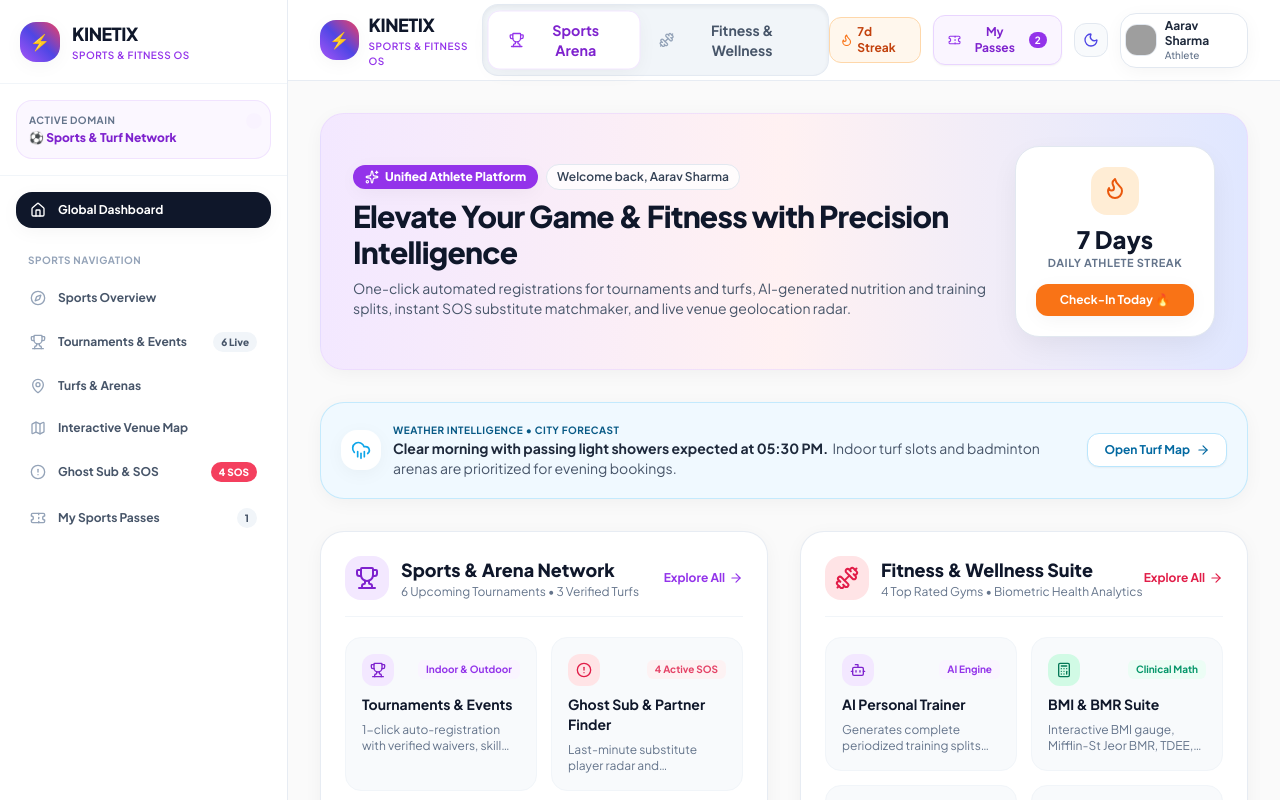
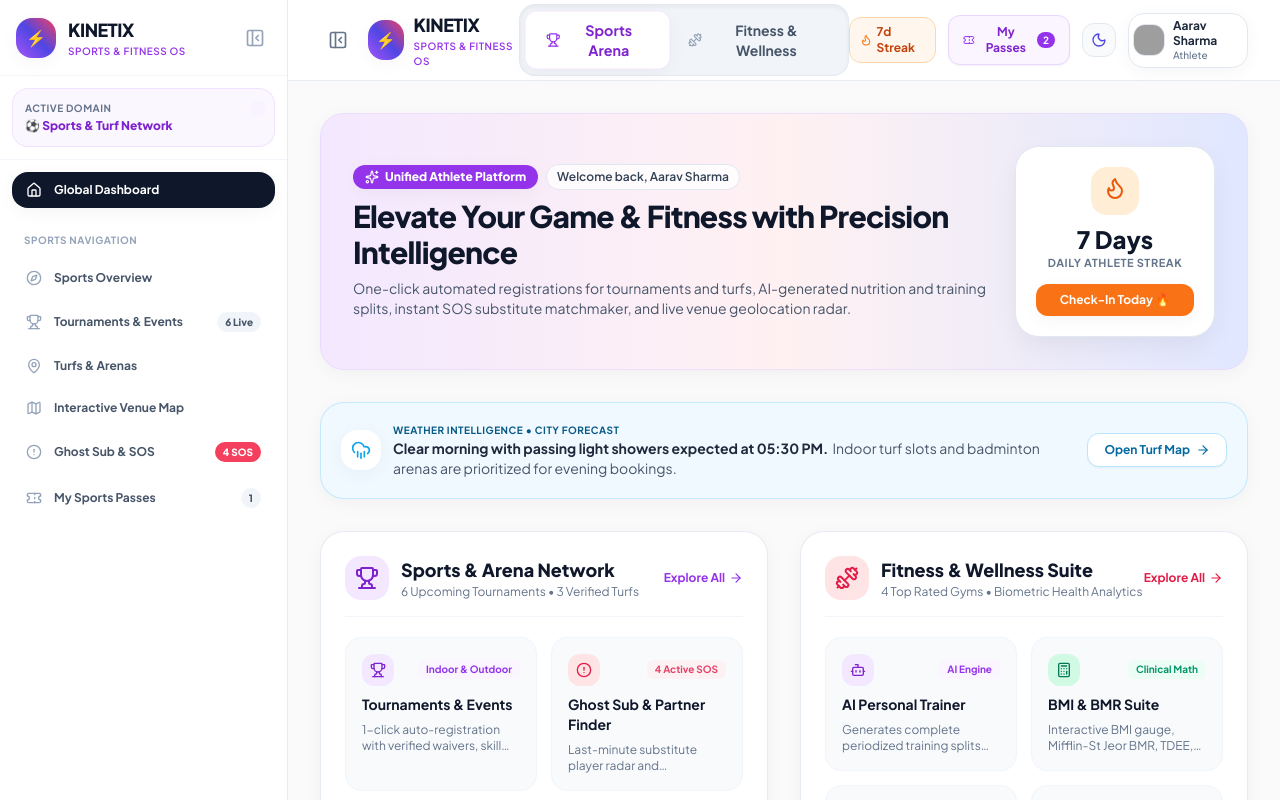
Before and after one commit to SahilSharma9024/ZeroToDeployed, a React (Vite) app: page / in a window 1280 px wide. Shown: the top 800 px of the page. Built offline with nearby package versions, Linux system fonts and the light colour scheme; grey boxes are pictures that could not be loaded.

Commit message:
colapsable sidebar

```diff
--- a/src/components/common/Navbar.tsx
+++ b/src/components/common/Navbar.tsx
@@ -1,6 +1,6 @@
 import React from 'react';
 import { useApp } from '../../context/AppContext';
-import { Trophy, Dumbbell, Ticket, Menu, Sun, Moon, Flame } from 'lucide-react';
+import { Trophy, Dumbbell, Ticket, Menu, Sun, Moon, Flame, PanelLeftClose, PanelLeftOpen } from 'lucide-react';
 
 export const Navbar: React.FC = () => {
   const {
@@ -13,7 +13,9 @@ export const Navbar: React.FC = () => {
     setIsProfileOpen,
     theme,
     toggleTheme,
-    setIsMobileSidebarOpen
+    setIsMobileSidebarOpen,
+    isSidebarCollapsed,
+    toggleSidebarCollapse,
   } = useApp();
 
   return (
@@ -21,14 +23,25 @@ export const Navbar: React.FC = () => {
       <div className="max-w-7xl mx-auto px-4 sm:px-6 lg:px-8">
         <div className="flex items-center justify-between h-16 sm:h-20">
 
-          {/* Left: Mobile Menu Button & Brand Logo */}
+          {/* Left: Mobile Menu Button & Brand Logo & Desktop Collapse Toggle */}
           <div className="flex items-center gap-3">
+            {/* Mobile menu trigger */}
             <button
               onClick={() => setIsMobileSidebarOpen(true)}
               className="p-2 rounded-xl text-slate-600 dark:text-slate-300 hover:bg-slate-100 dark:hover:bg-slate-800 lg:hidden"
               aria-label="Open sidebar"
             >
               <Menu className="w-5 h-5" />
+            </button>
+
+            {/* Desktop collapse toggle */}
+            <button
+              onClick={toggleSidebarCollapse}
+              className="hidden lg:flex p-2 rounded-xl text-slate-500 hover:text-slate-800 dark:text-slate-400 dark:hover:text-slate-100 hover:bg-slate-100 dark:hover:bg-slate-800 transition-colors"
+              title={isSidebarCollapsed ? "Expand sidebar (Ctrl+B)" : "Collapse sidebar (Ctrl+B)"}
+              aria-label={isSidebarCollapsed ? "Expand sidebar" : "Collapse sidebar"}
+            >
+              {isSidebarCollapsed ? <PanelLeftOpen className="w-5 h-5" /> : <PanelLeftClose className="w-5 h-5" />}
             </button>
 
             {/* Clickable Brand Logo to return Home */}
--- a/src/components/common/Sidebar.tsx
+++ b/src/components/common/Sidebar.tsx
@@ -1,4 +1,4 @@
-import React from 'react';
+import React, { useEffect } from 'react';
 import { useApp } from '../../context/AppContext';
 import { ActivePage } from '../../types';
 import {
@@ -18,8 +18,9 @@ import {
   Moon,
   X,
   Compass,
-  CheckCircle2,
-  CalendarCheck
+  CalendarCheck,
+  PanelLeftClose,
+  PanelLeftOpen,
 } from 'lucide-react';
 
 export const Sidebar: React.FC = () => {
@@ -35,8 +36,22 @@ export const Sidebar: React.FC = () => {
     gymBuddies,
     isMobileSidebarOpen,
     setIsMobileSidebarOpen,
+    isSidebarCollapsed,
+    toggleSidebarCollapse,
     incrementStreak,
   } = useApp();
+
+  // Keyboard shortcut Ctrl+B / Cmd+B to toggle sidebar collapse
+  useEffect(() => {
+    const handleKeyDown = (e: KeyboardEvent) => {
+      if ((e.ctrlKey || e.metaKey) && e.key.toLowerCase() === 'b') {
+        e.preventDefault();
+        toggleSidebarCollapse();
+      }
+    };
+    window.addEventListener('keydown', handleKeyDown);
+    return () => window.removeEventListener('keydown', handleKeyDown);
+  }, [toggleSidebarCollapse]);
 
   const handleNav = (page: ActivePage) => {
     setActivePage(page);
@@ -78,42 +93,84 @@ export const Sidebar: React.FC = () => {
 
       {/* Sidebar Container */}
       <aside
-        className={`fixed top-0 bottom-0 left-0 z-50 w-72 bg-white dark:bg-slate-900 border-r border-slate-200/80 dark:border-slate-800 flex flex-col justify-between transition-transform duration-300 ease-in-out lg:translate-x-0 lg:static ${
-          isMobileSidebarOpen ? 'translate-x-0' : '-translate-x-full'
-        }`}
+        className={`fixed top-0 bottom-0 left-0 z-50 bg-white dark:bg-slate-900 border-r border-slate-200/80 dark:border-slate-800 flex flex-col justify-between transition-all duration-300 ease-in-out lg:static ${
+          isMobileSidebarOpen ? 'translate-x-0 w-72' : '-translate-x-full lg:translate-x-0'
+        } ${isSidebarCollapsed ? 'lg:w-20' : 'lg:w-72'} w-72`}
       >
-        <div className="flex flex-col h-full overflow-y-auto">
+        <div className="flex flex-col h-full overflow-y-auto overflow-x-hidden">
 
-          {/* Top Brand & Close on Mobile */}
-          <div className="p-5 border-b border-slate-100 dark:border-slate-800 flex items-center justify-between">
+          {/* Top Brand & Collapse/Close Actions */}
+          <div className={`p-4 border-b border-slate-100 dark:border-slate-800 flex items-center ${
+            isSidebarCollapsed ? 'lg:justify-center' : 'justify-between'
+          }`}>
+            {!isSidebarCollapsed ? (
+              <>
                 <button
                   onClick={() => handleNav('home')}
-              className="flex items-center gap-3 text-left group"
+                  className="flex items-center gap-3 text-left group min-w-0"
                   title="Return to Home"
                 >
-              <div className="w-10 h-10 rounded-2xl bg-gradient-to-tr from-purple-500 via-indigo-600 to-rose-500 flex items-center justify-center text-white shadow-soft group-hover:scale-105 transition-transform">
+                  <div className="w-10 h-10 rounded-2xl bg-gradient-to-tr from-purple-500 via-indigo-600 to-rose-500 flex items-center justify-center text-white shadow-soft group-hover:scale-105 transition-transform flex-shrink-0">
                     <span className="font-extrabold text-base">⚡</span>
                   </div>
-              <div>
-                <h1 className="text-lg font-black tracking-tight text-slate-900 dark:text-white flex items-center gap-1.5">
+                  <div className="truncate">
+                    <h1 className="text-lg font-black tracking-tight text-slate-900 dark:text-white flex items-center gap-1.5 truncate">
                       KINETIX
                     </h1>
-                <p className="text-[10px] font-semibold text-purple-600 dark:text-purple-400 uppercase tracking-wider">
+                    <p className="text-[10px] font-semibold text-purple-600 dark:text-purple-400 uppercase tracking-wider truncate">
                       Sports & Fitness OS
                     </p>
                   </div>
                 </button>
 
+                <div className="flex items-center gap-1">
+                  {/* Desktop Collapse Button */}
+                  <button
+                    onClick={toggleSidebarCollapse}
+                    className="hidden lg:flex p-1.5 rounded-xl text-slate-400 hover:text-slate-700 dark:hover:text-slate-200 hover:bg-slate-100 dark:hover:bg-slate-800 transition-colors"
+                    title="Collapse sidebar (Ctrl+B)"
+                    aria-label="Collapse sidebar"
+                  >
+                    <PanelLeftClose className="w-5 h-5" />
+                  </button>
+
+                  {/* Mobile Close Button */}
                   <button
                     onClick={() => setIsMobileSidebarOpen(false)}
                     className="p-1.5 rounded-xl text-slate-400 hover:text-slate-600 hover:bg-slate-100 dark:hover:bg-slate-800 lg:hidden"
+                    title="Close sidebar"
+                    aria-label="Close sidebar"
                   >
                     <X className="w-5 h-5" />
                   </button>
                 </div>
+              </>
+            ) : (
+              /* Collapsed Header (Desktop) */
+              <div className="flex flex-col items-center gap-2">
+                <button
+                  onClick={() => handleNav('home')}
+                  className="w-10 h-10 rounded-2xl bg-gradient-to-tr from-purple-500 via-indigo-600 to-rose-500 flex items-center justify-center text-white shadow-soft hover:scale-105 transition-transform"
+                  title="KINETIX Home"
+                >
+                  <span className="font-extrabold text-base">⚡</span>
+                </button>
+
+                <button
+                  onClick={toggleSidebarCollapse}
+                  className="p-1.5 rounded-xl text-slate-400 hover:text-purple-600 dark:hover:text-purple-400 hover:bg-purple-50 dark:hover:bg-purple-950/50 transition-colors"
+                  title="Expand sidebar (Ctrl+B)"
+                  aria-label="Expand sidebar"
+                >
+                  <PanelLeftOpen className="w-5 h-5" />
+                </button>
+              </div>
+            )}
+          </div>
 
           {/* Mode Pill Badge */}
-          <div className="p-4 border-b border-slate-100 dark:border-slate-800/80">
+          <div className="p-3 border-b border-slate-100 dark:border-slate-800/80">
+            {!isSidebarCollapsed ? (
               <div className={`p-3 rounded-2xl border transition-colors ${
                 mode === 'sports'
                   ? 'bg-purple-50/80 dark:bg-purple-950/30 border-purple-200/60 dark:border-purple-800/40'
@@ -133,31 +190,54 @@ export const Sidebar: React.FC = () => {
                   {mode === 'sports' ? '⚽ Sports & Turf Network' : '🏋️ Fitness & Wellness Suite'}
                 </p>
               </div>
+            ) : (
+              <div
+                className={`p-2 rounded-2xl border flex flex-col items-center justify-center transition-colors ${
+                  mode === 'sports'
+                    ? 'bg-purple-50/80 dark:bg-purple-950/30 border-purple-200/60 dark:border-purple-800/40 text-purple-700 dark:text-purple-300'
+                    : 'bg-rose-50/80 dark:bg-rose-950/30 border-rose-200/60 dark:border-rose-800/40 text-rose-600 dark:text-rose-300'
+                }`}
+                title={mode === 'sports' ? 'Active: Sports & Turf Network' : 'Active: Fitness & Wellness Suite'}
+              >
+                <span className="text-base">{mode === 'sports' ? '⚽' : '🏋️'}</span>
+                <span className={`w-1.5 h-1.5 rounded-full mt-1 ${
+                  mode === 'sports' ? 'bg-purple-500 animate-pulse' : 'bg-rose-500 animate-pulse'
+                }`} />
+              </div>
+            )}
           </div>
 
           {/* Navigation Links */}
-          <div className="p-4 space-y-1.5 flex-1">
+          <div className={`p-3 space-y-1.5 flex-1 ${isSidebarCollapsed ? 'flex flex-col items-center' : ''}`}>
 
             {/* Global Home Link */}
             <button
               onClick={() => handleNav('home')}
-              className={`w-full flex items-center justify-between px-3.5 py-2.5 rounded-2xl text-xs font-bold transition-all ${
+              title="Global Dashboard"
+              className={`w-full flex items-center ${
+                isSidebarCollapsed ? 'justify-center p-2.5 w-11 h-11' : 'justify-between px-3.5 py-2.5'
+              } rounded-2xl text-xs font-bold transition-all ${
                 activePage === 'home'
                   ? 'bg-slate-900 text-white dark:bg-white dark:text-slate-900 shadow-soft'
                   : 'text-slate-600 dark:text-slate-400 hover:bg-slate-100 dark:hover:bg-slate-800/60'
               }`}
             >
               <div className="flex items-center gap-3">
-                <Home className="w-4 h-4" />
-                <span>Global Dashboard</span>
+                <Home className="w-4 h-4 flex-shrink-0" />
+                {!isSidebarCollapsed && <span>Global Dashboard</span>}
               </div>
             </button>
 
+            {/* Section Divider or Label */}
+            {!isSidebarCollapsed ? (
               <div className="pt-3 pb-1">
                 <span className="text-[10px] font-bold text-slate-400 dark:text-slate-500 uppercase tracking-wider px-3">
                   {mode === 'sports' ? 'Sports Navigation' : 'Fitness Navigation'}
                 </span>
               </div>
+            ) : (
+              <div className="w-8 h-px bg-slate-200 dark:bg-slate-800 my-2" />
+            )}
 
             {/* Dynamic Section Links */}
             {currentNav.map((item) => {
@@ -168,7 +248,10 @@ export const Sidebar: React.FC = () => {
                 <button
                   key={item.id}
                   onClick={() => handleNav(item.id)}
-                  className={`w-full flex items-center justify-between px-3.5 py-2.5 rounded-2xl text-xs font-bold transition-all ${
+                  title={item.label}
+                  className={`w-full flex items-center ${
+                    isSidebarCollapsed ? 'justify-center p-2.5 w-11 h-11 relative' : 'justify-between px-3.5 py-2.5'
+                  } rounded-2xl text-xs font-bold transition-all ${
                     isActive
                       ? mode === 'sports'
                         ? 'bg-purple-50 dark:bg-purple-950/40 text-purple-700 dark:text-purple-300 border border-purple-200/80 dark:border-purple-800/40 shadow-sm'
@@ -177,20 +260,25 @@ export const Sidebar: React.FC = () => {
                   }`}
                 >
                   <div className="flex items-center gap-3">
-                    <Icon className={`w-4 h-4 ${
+                    <Icon className={`w-4 h-4 flex-shrink-0 ${
                       isActive
                         ? mode === 'sports' ? 'text-purple-600 dark:text-purple-400' : 'text-rose-500 dark:text-rose-400'
                         : 'text-slate-400'
                     }`} />
-                    <span>{item.label}</span>
+                    {!isSidebarCollapsed && <span className="truncate">{item.label}</span>}
                   </div>
 
+                  {/* Badge */}
                   {item.badge && (
-                    <span className={`px-2 py-0.5 rounded-full text-[10px] font-extrabold ${
+                    !isSidebarCollapsed ? (
+                      <span className={`px-2 py-0.5 rounded-full text-[10px] font-extrabold flex-shrink-0 ${
                         item.badgeColor || 'bg-slate-100 dark:bg-slate-800 text-slate-600 dark:text-slate-300'
                       }`}>
                         {item.badge}
                       </span>
+                    ) : (
+                      <span className="absolute -top-1 -right-1 w-2.5 h-2.5 rounded-full bg-rose-500 ring-2 ring-white dark:ring-slate-900" />
+                    )
                   )}
                 </button>
               );
@@ -198,9 +286,12 @@ export const Sidebar: React.FC = () => {
           </div>
 
           {/* Bottom Area: Daily Streak & Theme Toggle */}
-          <div className="p-4 border-t border-slate-100 dark:border-slate-800 space-y-3 bg-slate-50/50 dark:bg-slate-900/50">
+          <div className={`p-3 border-t border-slate-100 dark:border-slate-800 space-y-3 bg-slate-50/50 dark:bg-slate-900/50 ${
+            isSidebarCollapsed ? 'flex flex-col items-center' : ''
+          }`}>
 
             {/* Daily Streak Card */}
+            {!isSidebarCollapsed ? (
               <div className="p-3 bg-white dark:bg-slate-800/80 rounded-2xl border border-slate-200/80 dark:border-slate-700 shadow-soft space-y-2">
                 <div className="flex items-center justify-between">
                   <div className="flex items-center gap-1.5">
@@ -230,8 +321,22 @@ export const Sidebar: React.FC = () => {
                   ))}
                 </div>
               </div>
+            ) : (
+              /* Collapsed Streak Indicator */
+              <button
+                onClick={incrementStreak}
+                className="w-11 h-11 rounded-2xl bg-white dark:bg-slate-800 border border-slate-200 dark:border-slate-700 flex flex-col items-center justify-center hover:bg-orange-50 dark:hover:bg-orange-950/40 shadow-sm transition-all group"
+                title={`${user.streakDays} Day Streak! Click to check in today.`}
+              >
+                <Flame className="w-4 h-4 text-orange-500 group-hover:scale-110 transition-transform" />
+                <span className="text-[10px] font-black text-slate-700 dark:text-slate-200 leading-none mt-0.5">
+                  {user.streakDays}d
+                </span>
+              </button>
+            )}
 
             {/* Dark Mode Toggle */}
+            {!isSidebarCollapsed ? (
               <div className="flex items-center justify-between px-2 pt-1">
                 <span className="text-xs font-semibold text-slate-500 dark:text-slate-400 flex items-center gap-2">
                   {theme === 'dark' ? <Moon className="w-3.5 h-3.5 text-indigo-400" /> : <Sun className="w-3.5 h-3.5 text-amber-500" />}
@@ -244,6 +349,15 @@ export const Sidebar: React.FC = () => {
                   {theme === 'dark' ? '☀️ Light' : '🌙 Dark'}
                 </button>
               </div>
+            ) : (
+              <button
+                onClick={toggleTheme}
+                className="w-11 h-11 rounded-2xl bg-white dark:bg-slate-800 border border-slate-200 dark:border-slate-700 flex items-center justify-center text-slate-700 dark:text-slate-200 hover:bg-slate-100 dark:hover:bg-slate-700 transition-all shadow-sm"
+                title={`Switch to ${theme === 'dark' ? 'Light' : 'Dark'} theme`}
+              >
+                {theme === 'dark' ? <Moon className="w-4 h-4 text-indigo-400" /> : <Sun className="w-4 h-4 text-amber-500" />}
+              </button>
+            )}
 
           </div>
 
--- a/src/context/AppContext.tsx
+++ b/src/context/AppContext.tsx
@@ -39,9 +39,12 @@ interface AppContextType {
   requestUserLocation: () => void;
   isLocating: boolean;
 
-  // Mobile UI
+  // Mobile UI & Sidebar Collapse
   isMobileSidebarOpen: boolean;
   setIsMobileSidebarOpen: (open: boolean) => void;
+  isSidebarCollapsed: boolean;
+  setIsSidebarCollapsed: (collapsed: boolean) => void;
+  toggleSidebarCollapse: () => void;
 
   // Sports State
   events: SportsEvent[];
@@ -84,6 +87,20 @@ export const AppProvider: React.FC<{ children: React.ReactNode }> = ({ children
 
   // Mobile sidebar state
   const [isMobileSidebarOpen, setIsMobileSidebarOpen] = useState(false);
+
+  // Desktop sidebar collapse state
+  const [isSidebarCollapsed, setIsSidebarCollapsed] = useState<boolean>(() => {
+    const saved = localStorage.getItem('kinetix_sidebar_collapsed');
+    return saved ? JSON.parse(saved) : false;
+  });
+
+  const toggleSidebarCollapse = () => {
+    setIsSidebarCollapsed((prev) => {
+      const next = !prev;
+      localStorage.setItem('kinetix_sidebar_collapsed', JSON.stringify(next));
+      return next;
+    });
+  };
 
   // Theme: light / dark
   const [theme, setTheme] = useState<ThemeMode>(() => {
@@ -330,6 +347,9 @@ export const AppProvider: React.FC<{ children: React.ReactNode }> = ({ children
         isLocating,
         isMobileSidebarOpen,
         setIsMobileSidebarOpen,
+        isSidebarCollapsed,
+        setIsSidebarCollapsed,
+        toggleSidebarCollapse,
         events,
         turfs,
         ghostSubs,
```
Lines whose indentation alone changed are shown as unchanged.
